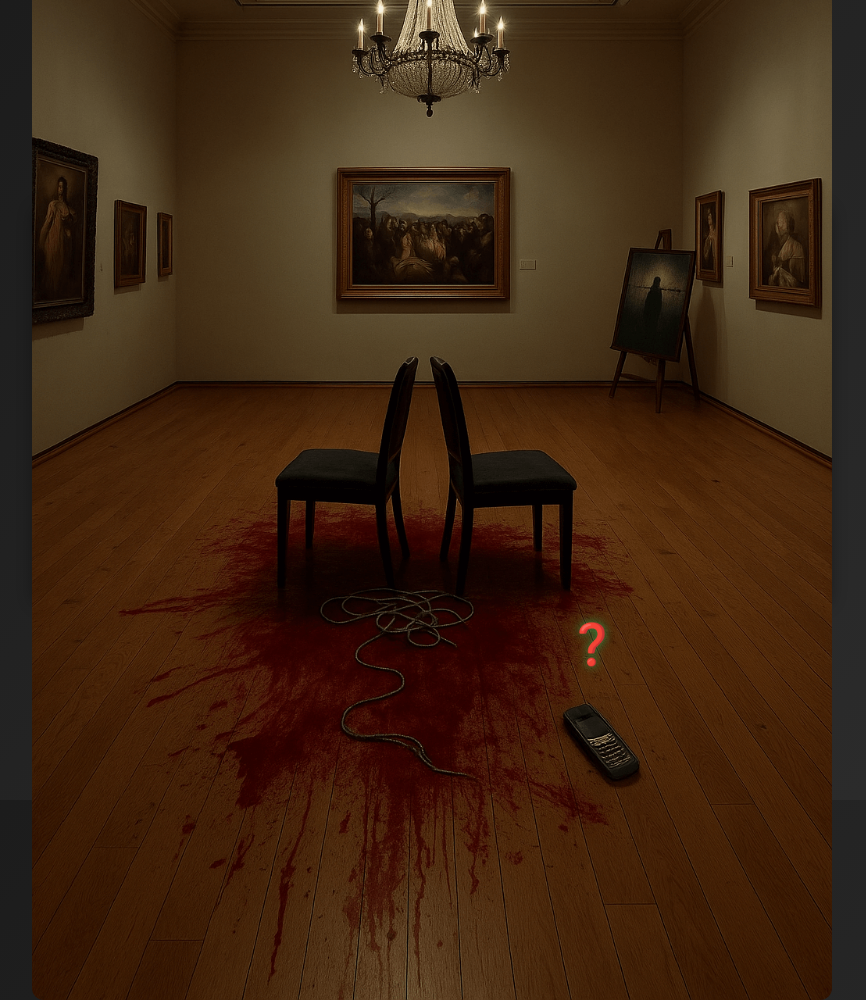
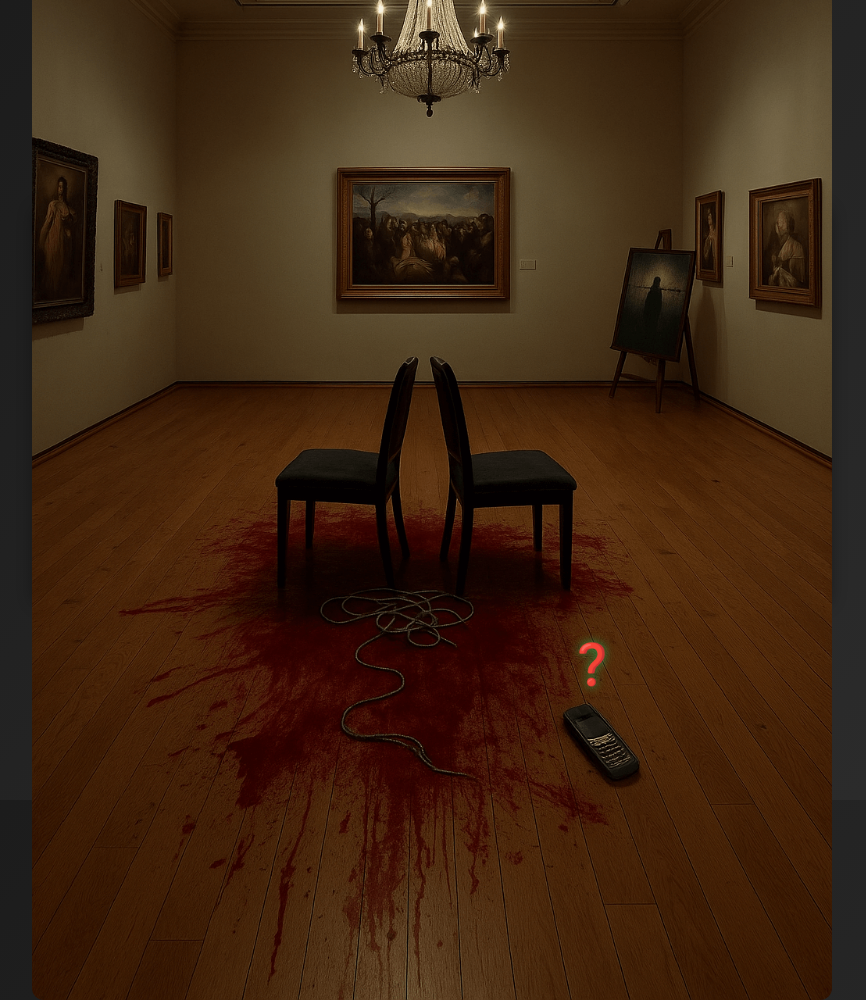
Before and after one commit to marcokillo/mm, a plain HTML site: page index.html in a window 1280 px wide. Shown: the whole page, without its empty margins (208-1074 px from the left). Drawn offline with Linux system fonts and the light colour scheme.

Commit message:
Update index.html

```diff
--- a/index.html
+++ b/index.html
@@ -45,7 +45,7 @@ body {
 #questionMark {
   position: absolute;
   left: 70%;        /* موقعیت افقی */
-   bottom: -70px;/* فاصله از پایین صفحه */
+   bottom: -90px;/* فاصله از پایین صفحه */
   transform: translateX(-50%); /* فقط افقی وسط روی left */
   font-size: 2.5em;
   cursor: pointer;
```
